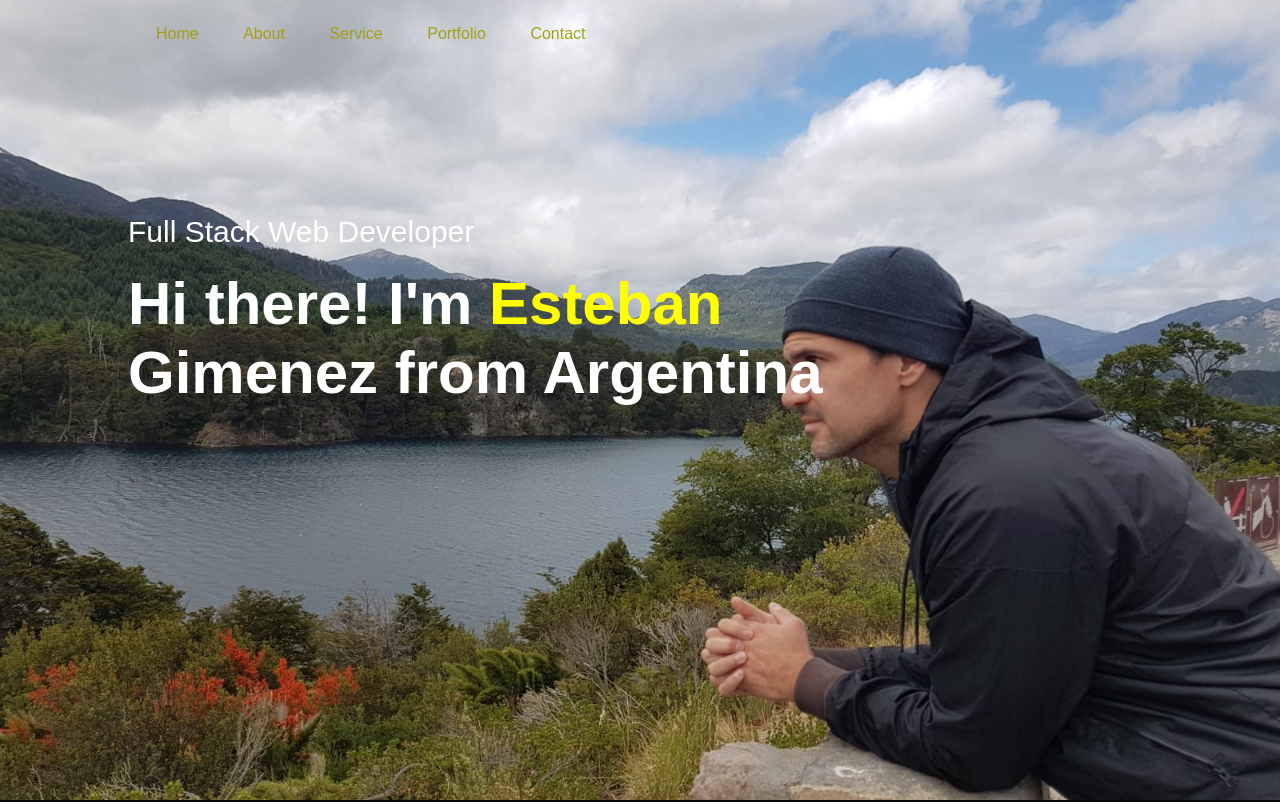
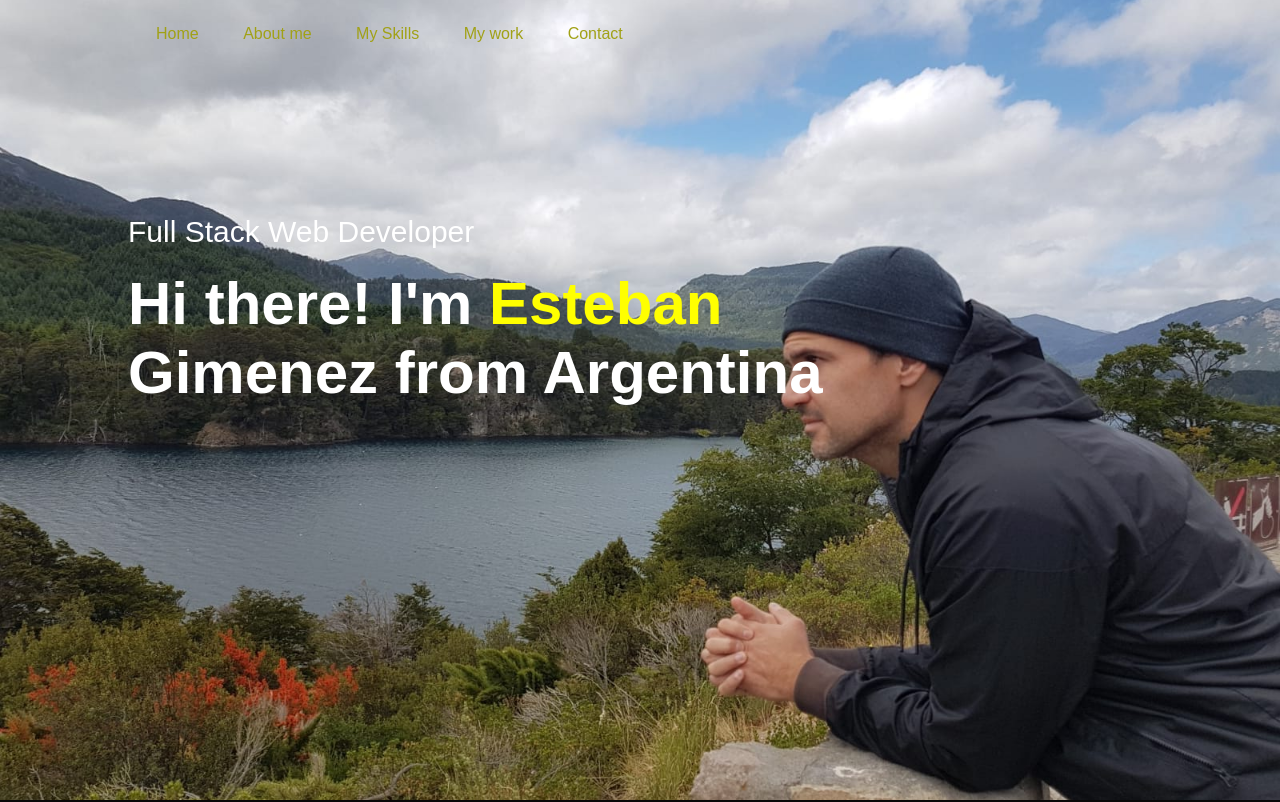
Before and after one commit to estebangimenez/portfolioweb, a plain HTML site: page index.html in a window 1280 px wide. Shown: the top 802 px of the page. Drawn offline with Linux system fonts and the light colour scheme.

Commit message:
Update index.html

```diff
--- a/index.html
+++ b/index.html
@@ -46,9 +46,9 @@
             <li><a href="#">Portafolio</a></li>
             <li><a href="#">Contacto</a></li> -->
             <li><a href="#header">Home</a></li>
-            <li><a href="#about">About</a></li>
-            <li><a href="#services">Service</a></li>
-            <li><a href="#portfolio">Portfolio</a></li>
+            <li><a href="#about">About me</a></li>
+            <li><a href="#services">My Skills</a></li>
+            <li><a href="#portfolio">My work</a></li>
             <li><a href="#contact">Contact</a></li>
             <i class="fas fa-times" onclick="closemenu()"></i>
         </ul>
```
